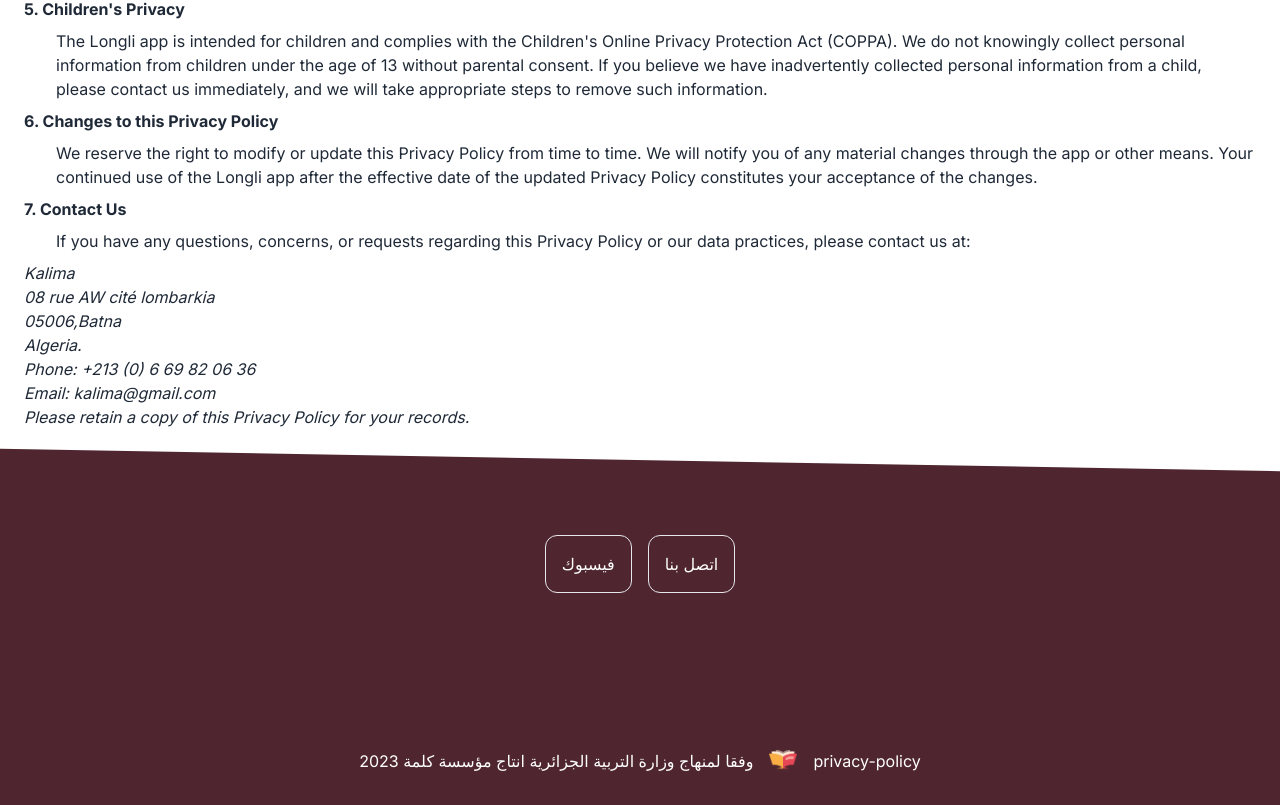
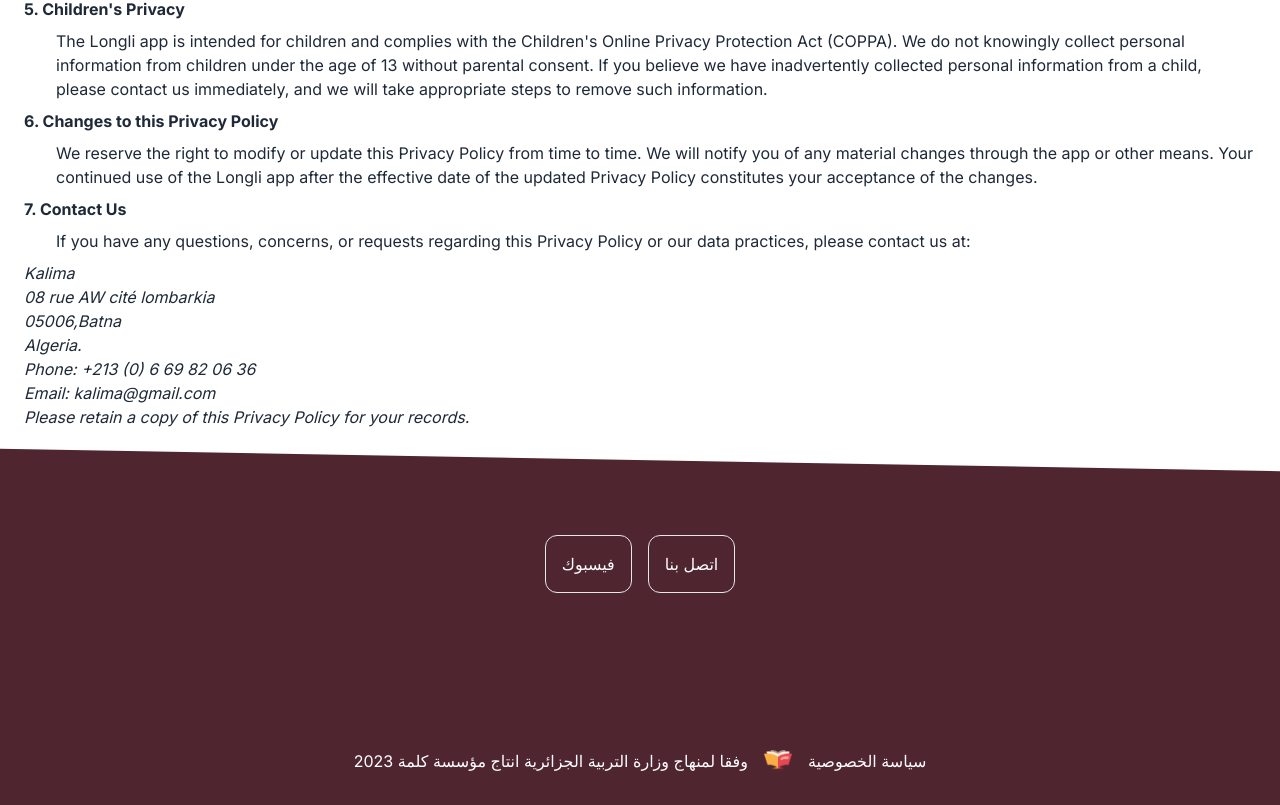
Before and after one commit to mhannibal/next-longli-website, a Next.js app: page /privacy-policy in a window 1280 px wide. Shown: the part 1171-1976 px from the top of the page. Built offline with nearby package versions, Linux system fonts and the light colour scheme; no server answers.

Commit message:
changed the privacy ploicy label to arabic

```diff
--- a/app/site-footer/index.tsx
+++ b/app/site-footer/index.tsx
@@ -20,7 +20,7 @@
                         انتاج مؤسسة كلمة 2023
                     </p>
                     <Image className='w-7' src={kalimaLogo} alt='kalima company logo' />
-                <Link href={'/privacy-policy'}>privacy-policy</Link>
+                <Link href={'/privacy-policy'}>سياسة الخصوصية</Link>
                 </div>
 
             </footer>
```
